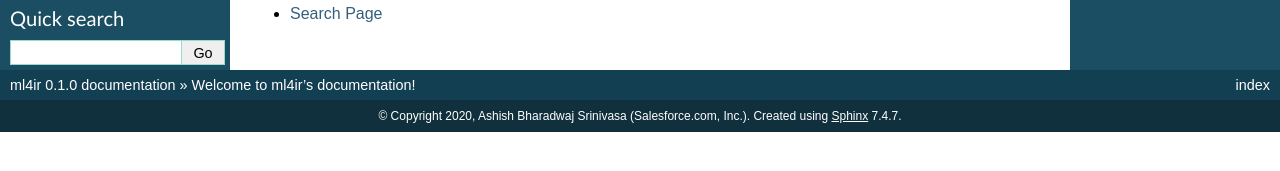
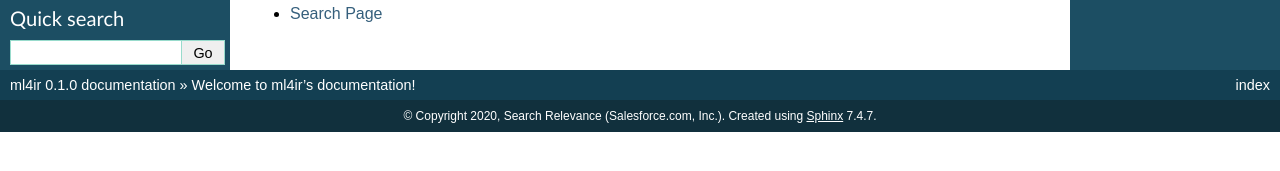
Before and after one commit to salesforce/ml4ir, a Sphinx documentation site: the page built from python/docs/source/index.rst, in a window 1280 px wide. Shown: the part 186-357 px from the top of the page. Built offline with Sphinx 7.4.7, drawn with Linux system fonts in a browser that asks for light colours.

Commit message:
Updating copyright

```diff
--- a/python/docs/source/conf.py
+++ b/python/docs/source/conf.py
@@ -21,7 +21,7 @@ master_doc = "index"
 # -- Project information -----------------------------------------------------
 
 project = "ml4ir"
-copyright = "2020, Ashish Bharadwaj Srinivasa (Salesforce.com, Inc.)"
+copyright = "2020, Search Relevance (Salesforce.com, Inc.)"
 author = "Ashish Bharadwaj Srinivasa (Salesforce.com, Inc.)"
 
 # The full version, including alpha/beta/rc tags
```
